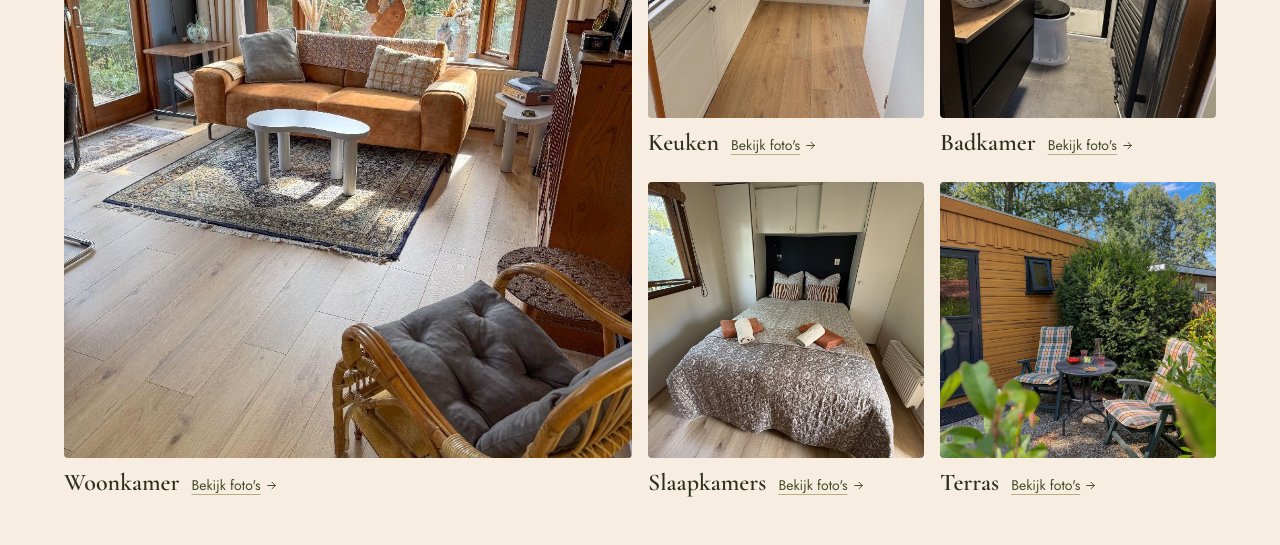
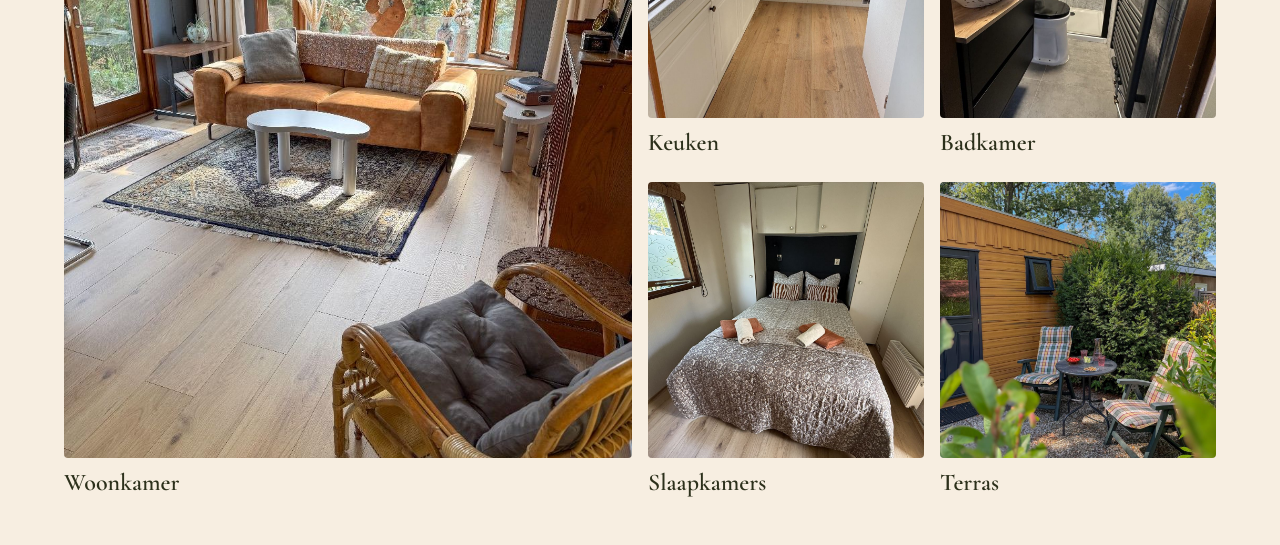
Before and after one commit to marjoleinbothoff/Pleuntje, a Next.js app: page / in a window 1280 px wide. Shown: the part 2840-3385 px from the top of the page. Built offline with nearby package versions, Linux system fonts and the light colour scheme; no server answers.

Commit message:
Proef: 'Bekijk foto's' onder de foto's weg
Co-Authored-By: Claude Opus 5.5 <noreply@anthropic.com>
Claude-Session: https://claude.ai/code/session_01HL4rwosDejqX4S4cwHFPvX

```diff
--- a/src/components/InteriorGallery.tsx
+++ b/src/components/InteriorGallery.tsx
@@ -130,16 +130,10 @@ export default function InteriorGallery() {
                     className="object-cover transition-transform duration-700 group-hover:scale-[1.03] motion-reduce:transition-none"
                   />
                 </span>
-                {/* Naam en een klein linkje onder de foto, zodat de foto zelf vrij blijft */}
+                {/* Naam onder de foto, zodat de foto zelf vrij blijft */}
                 <span className="mt-2.5 flex flex-wrap items-baseline justify-between gap-x-3 gap-y-0.5">
                   <span className="font-wordmark text-xl leading-tight font-semibold text-forest-900 sm:text-2xl">
                     {photo.label}
-                  </span>
-                  <span className="inline-flex items-center gap-1 text-sm text-forest-700 underline decoration-forest-300 underline-offset-4 transition-colors group-hover:text-forest-900 group-hover:decoration-forest-700">
-                    Bekijk foto&apos;s
-                    <svg width="13" height="13" viewBox="0 0 24 24" aria-hidden fill="none" stroke="currentColor" strokeWidth="1.8" strokeLinecap="round" strokeLinejoin="round">
-                      <path d="M5 12h14M13 6l6 6-6 6" />
-                    </svg>
                   </span>
                 </span>
               </button>
```
